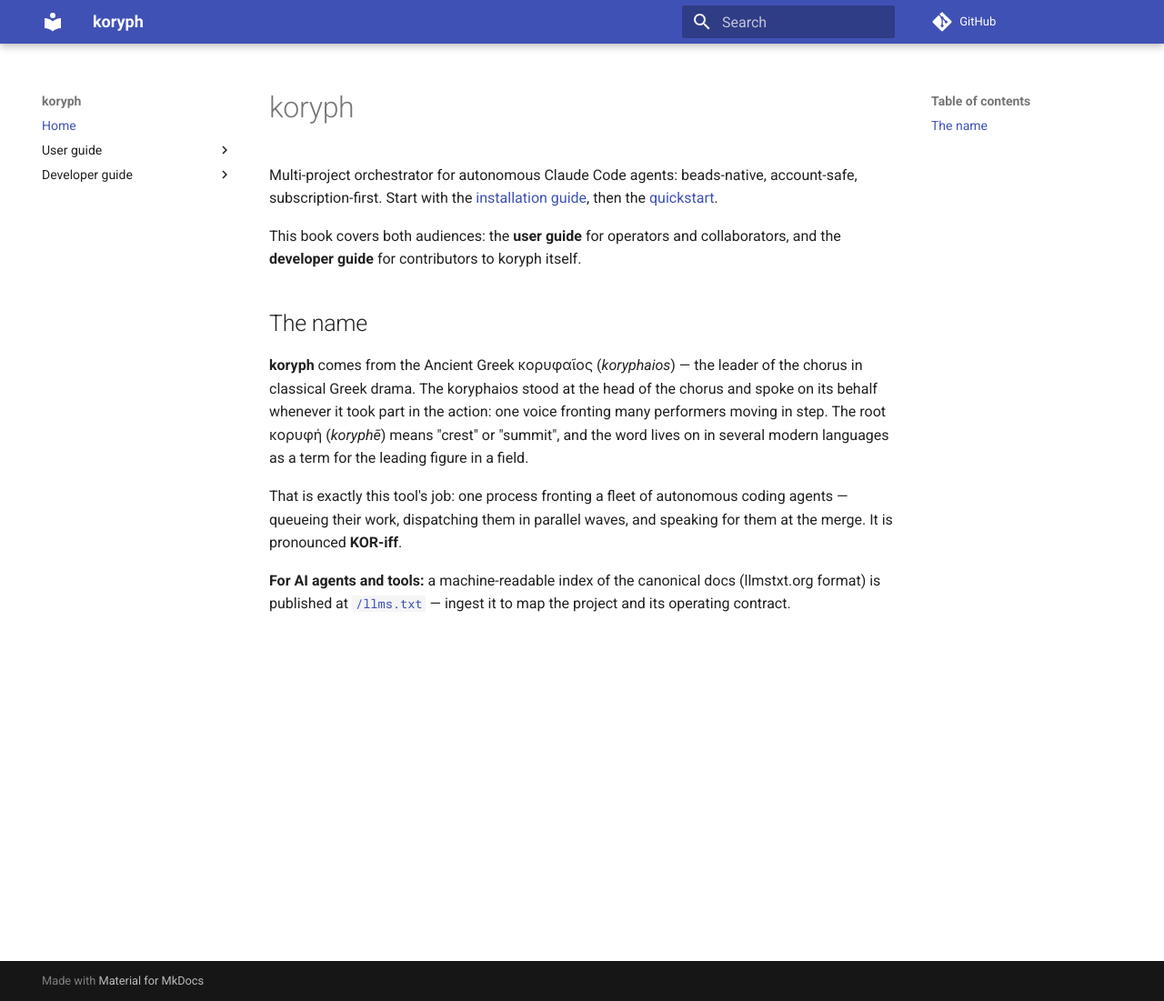
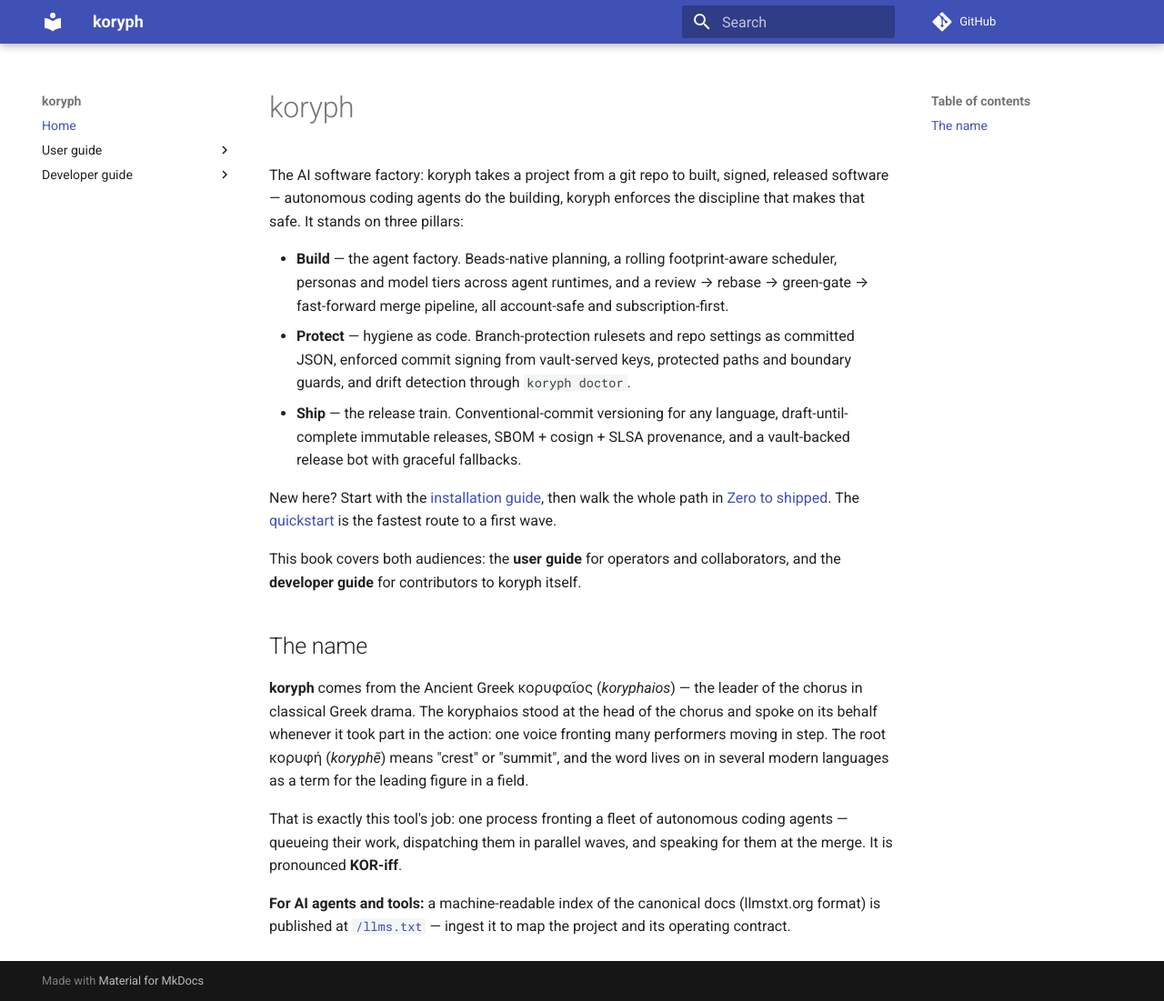
Before and after one commit to koryph/koryph, an MkDocs documentation site: the page built from docs/index.md, in a window 1280 px wide and 1101 px high. Shown: the whole window at 91% size. Built offline with MkDocs 1.6.1 and Material for MkDocs 9.7.7, drawn with Linux system fonts in a browser that asks for light colours; comment, search, counter and statistics services are not loaded.

Commit message:
docs: reposition koryph around the three pillars + zero-to-shipped journey
Rewrite the positioning of README.md, docs/index.md, and the intro of
docs/architecture.md around the Build/Protect/Ship pillars, and add
docs/user-guide/zero-to-shipped.md walking the full journey with today's
shipped commands (project add -> koryph-plan/import -> koryph run ->
make repo-check/apply -> signing -> release setup -> bot create). Honestly
marks the not-yet 'koryph new' front door and cross-repo posture profiles.
Taglines stay runtime-neutral. Register the new chapter in mkdocs nav and
docs/llms.txt.

Refs: koryph-oji.5
Signed-off-by: Marshall Cody McCain <cody@mccain.family>

```diff
--- a/docs/index.md
+++ b/docs/index.md
@@ -3,10 +3,25 @@
 
 # koryph
 
-Multi-project orchestrator for autonomous Claude Code agents: beads-native,
-account-safe, subscription-first. Start with the
-[installation guide](user-guide/installation.md), then the
-[quickstart](user-guide/quickstart.md).
+The AI software factory: koryph takes a project from a git repo to built,
+signed, released software — autonomous coding agents do the building, koryph
+enforces the discipline that makes that safe. It stands on three pillars:
+
+- **Build** — the agent factory. Beads-native planning, a rolling
+  footprint-aware scheduler, personas and model tiers across agent runtimes,
+  and a review → rebase → green-gate → fast-forward merge pipeline, all
+  account-safe and subscription-first.
+- **Protect** — hygiene as code. Branch-protection rulesets and repo settings
+  as committed JSON, enforced commit signing from vault-served keys, protected
+  paths and boundary guards, and drift detection through `koryph doctor`.
+- **Ship** — the release train. Conventional-commit versioning for any
+  language, draft-until-complete immutable releases, SBOM + cosign + SLSA
+  provenance, and a vault-backed release bot with graceful fallbacks.
+
+New here? Start with the
+[installation guide](user-guide/installation.md), then walk the whole path in
+[Zero to shipped](user-guide/zero-to-shipped.md). The
+[quickstart](user-guide/quickstart.md) is the fastest route to a first wave.
 
 This book covers both audiences: the **user guide** for operators and
 collaborators, and the **developer guide** for contributors to koryph
--- a/docs/llms.txt
+++ b/docs/llms.txt
@@ -14,6 +14,7 @@ This file is a machine-readable index for AI agents and tools ingesting the proj
 
 - [Installation](https://github.com/koryph/koryph/blob/main/docs/user-guide/installation.md): install `koryph`; per-user machine-local registry.
 - [Quickstart](https://github.com/koryph/koryph/blob/main/docs/user-guide/quickstart.md): register a project and run a first wave end-to-end.
+- [Zero to shipped](https://github.com/koryph/koryph/blob/main/docs/user-guide/zero-to-shipped.md): the full journey across the three pillars (Build/Protect/Ship) with today's shipped commands.
 - [Projects & accounts](https://github.com/koryph/koryph/blob/main/docs/user-guide/projects-and-accounts.md): the `~/.koryph` registry, per-project account isolation, identity verification.
 - [Running waves](https://github.com/koryph/koryph/blob/main/docs/user-guide/running-waves.md): the wave loop (scan → batch → preflight → dispatch → poll → review → merge), `--once`/`--only`/`--budget`.
 - [Billing & quota](https://github.com/koryph/koryph/blob/main/docs/user-guide/billing-and-quota.md): subscription-first dispatch, the quota governor, throttling, calibration.
--- a/mkdocs.yml
+++ b/mkdocs.yml
@@ -22,6 +22,7 @@ nav:
   - User guide:
       - Installation: user-guide/installation.md
       - Quickstart: user-guide/quickstart.md
+      - Zero to shipped: user-guide/zero-to-shipped.md
       - Projects & accounts: user-guide/projects-and-accounts.md
       - Running waves: user-guide/running-waves.md
       - Billing & quota: user-guide/billing-and-quota.md
```
Also changed, not shown: README.md (+22 -7 lines), docs/architecture.md (+15 -7 lines), docs/user-guide/zero-to-shipped.md (added, +211 -0 lines).
